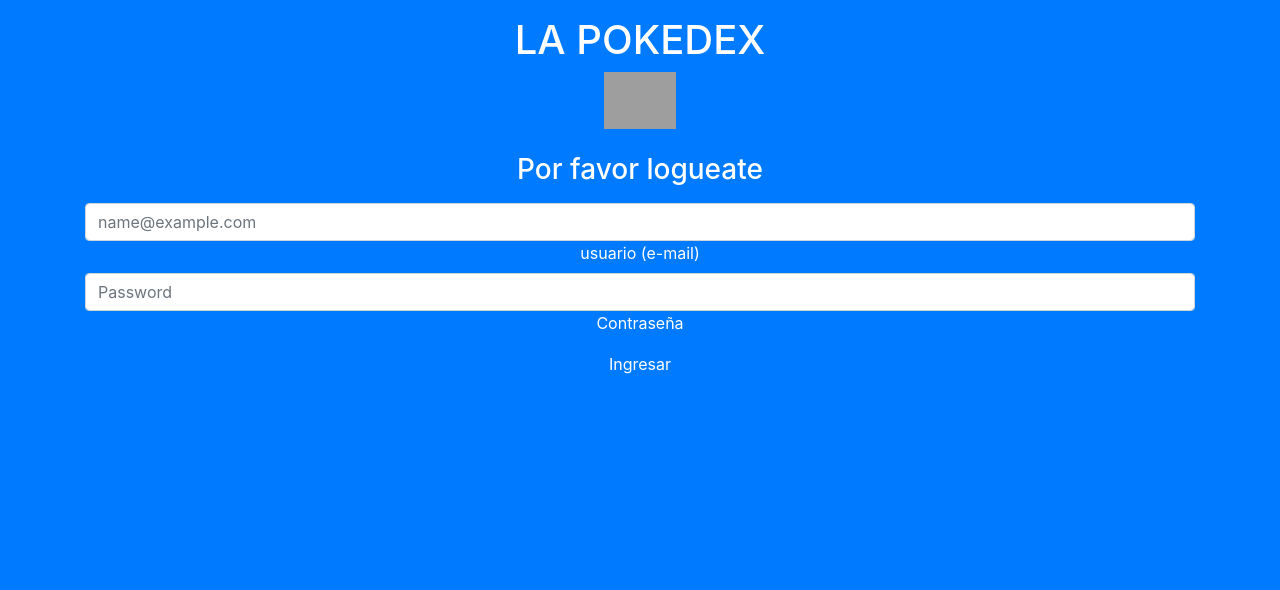
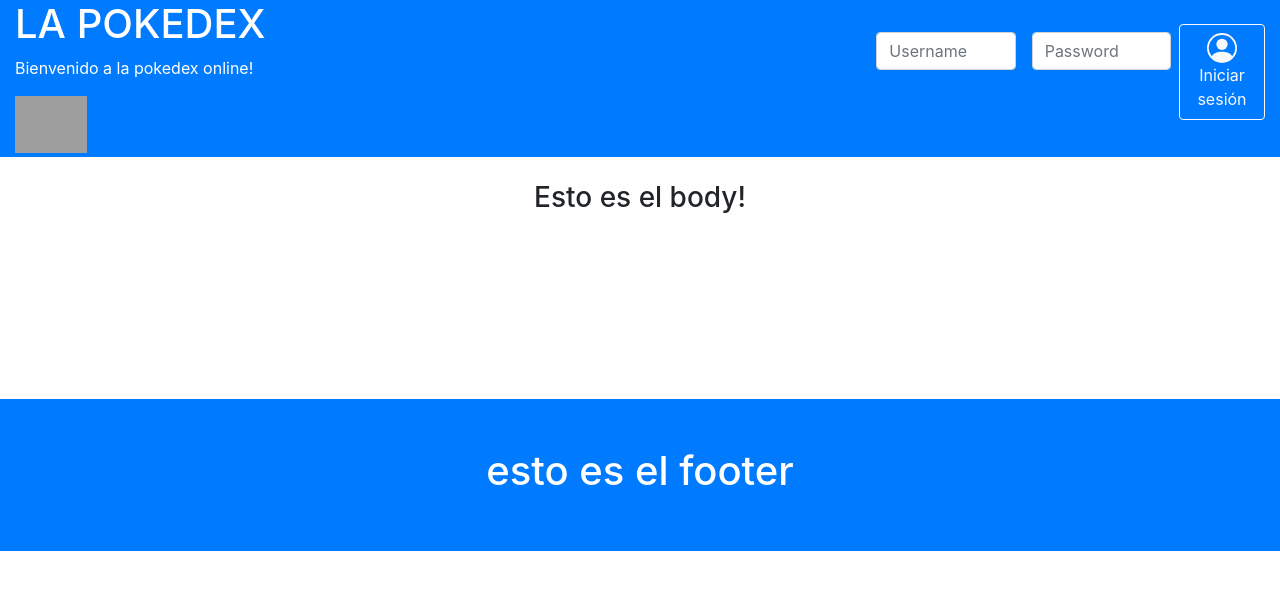
Before and after one commit to clVBisitari/Pokedex, a PHP site: page /pokedex/ in a window 1280 px wide. Shown: the top 590 px of the page. Run offline with PHP 8.4, Linux system fonts and the light colour scheme; grey boxes are pictures that could not be loaded.

Commit message:
agregados user y pass

```diff
--- a/index.php
+++ b/index.php
@@ -6,31 +6,56 @@
     <link rel="stylesheet" href="https://stackpath.bootstrapcdn.com/bootstrap/4.4.1/css/bootstrap.min.css" integrity="sha384-Vkoo8x4CGsO3+Hhxv8T/Q5PaXtkKtu6ug5TOeNV6gBiFeWPGFN9MuhOf23Q9Ifjh" crossorigin="anonymous">
     <title>Pokedex</title>
 </head>
-<body class="p-3 mb-2 bg-primary text-white">
-<div class="container text-center">
-    <h1 class = "">LA POKEDEX</h1>
-    <main class="form-signin w-100 m-auto">
-        <form>
-            <img class="mb-4" src="./images/bulbasaur.png" alt="" width="72" height="57">
-            <h1 class="h3 mb-3 fw-normal">Por favor logueate</h1>
 
-            <div class="form-floating">
-                <input type="email" class="form-control" id="floatingInput" placeholder="name@example.com">
-                <label for="floatingInput">usuario (e-mail)</label>
+<body class="mb-2 bg-white text-black">
+<header class="container-fluid bg-primary bg-gradient text-white ">
+    <div class="row">
+        <div class=" bg-primary bg-gradient text white col text-left">
+            <h1>LA POKEDEX</h1>
+            <p>Bienvenido a la pokedex online!</p>
+            <img class="mb-1" src="./images/pokedex.png" alt="pokedex" width="72" height="57">
+        </div>
+        <div class=" bg-primary bg-gradient text white col">
+
+        </div>
+        <div class=" bg-primary bg-gradient text white col text-right">
+
+            <div class="d-flex flex-row">
+                <form class="d-flex flex-row" name="sesion" method="post" action="http://localhost:80/pokedex/index.php">
+                    <div class="p-2 mt-4">
+                        <input type="text" name="user" class="form-control" placeholder="Username" aria-label="Username" aria-describedby="basic-addon1">
+                    </div>
+                    <div class="p-2 mt-4">
+                        <input type="password" name="pass" class="form-control" id="inputPassword" placeholder="Password">
+                    </div>
+                    <button type="submit" class="p-2 mt-4 btn btn-outline-light" name="submit">
+                        <svg xmlns="http://www.w3.org/2000/svg" width="30" height="30" fill="currentColor" class="bi bi-person-circle" viewBox="0 0 16 16">
+                            <path d="M11 6a3 3 0 1 1-6 0 3 3 0 0 1 6 0"/>
+                            <path fill-rule="evenodd" d="M0 8a8 8 0 1 1 16 0A8 8 0 0 1 0 8m8-7a7 7 0 0 0-5.468 11.37C3.242 11.226 4.805 10 8 10s4.757 1.225 5.468 2.37A7 7 0 0 0 8 1"/>
+                        </svg>
+                        Iniciar sesión</button>
+                </form>
             </div>
-            <div class="form-floating">
-                <input type="password" class="form-control" id="floatingPassword" placeholder="Password">
-                <label for="floatingPassword">Contraseña</label>
-            </div>
-            <button class="btn btn-primary w-100 py-2" type="submit">Ingresar</button>
-        </form>
-    </main>
+
+        </div>
+    </div>
+</header>
+<div class="mt-4 mb-4 container text-center">
+
+    <h1 class="h3 mb-3 fw-normal">Esto es el body!</h1>
+    <br />
+    <br />
+    <br />
+    <br />
+    <br />
+    <br />
 </div>
 
 <script src="https://code.jquery.com/jquery-3.4.1.slim.min.js" integrity="sha384-J6qa4849blE2+poT4WnyKhv5vZF5SrPo0iEjwBvKU7imGFAV0wwj1yYfoRSJoZ+n" crossorigin="anonymous"></script>
 <script src="https://cdn.jsdelivr.net/npm/popper.js@1.16.0/dist/umd/popper.min.js" integrity="sha384-Q6E9RHvbIyZFJoft+2mJbHaEWldlvI9IOYy5n3zV9zzTtmI3UksdQRVvoxMfooAo" crossorigin="anonymous"></script>
 <script src="https://stackpath.bootstrapcdn.com/bootstrap/4.4.1/js/bootstrap.min.js" integrity="sha384-wfSDF2E50Y2D1uUdj0O3uMBJnjuUD4Ih7YwaYd1iqfktj0Uod8GCExl3Og8ifwB6" crossorigin="anonymous"></script>
-
-
+<footer class="mh-100 p-5 container-fluid bg-primary bg-gradient text-white text-center">
+    <h1>esto es el footer</h1>
+</footer>
 </body>
 </html>
```
